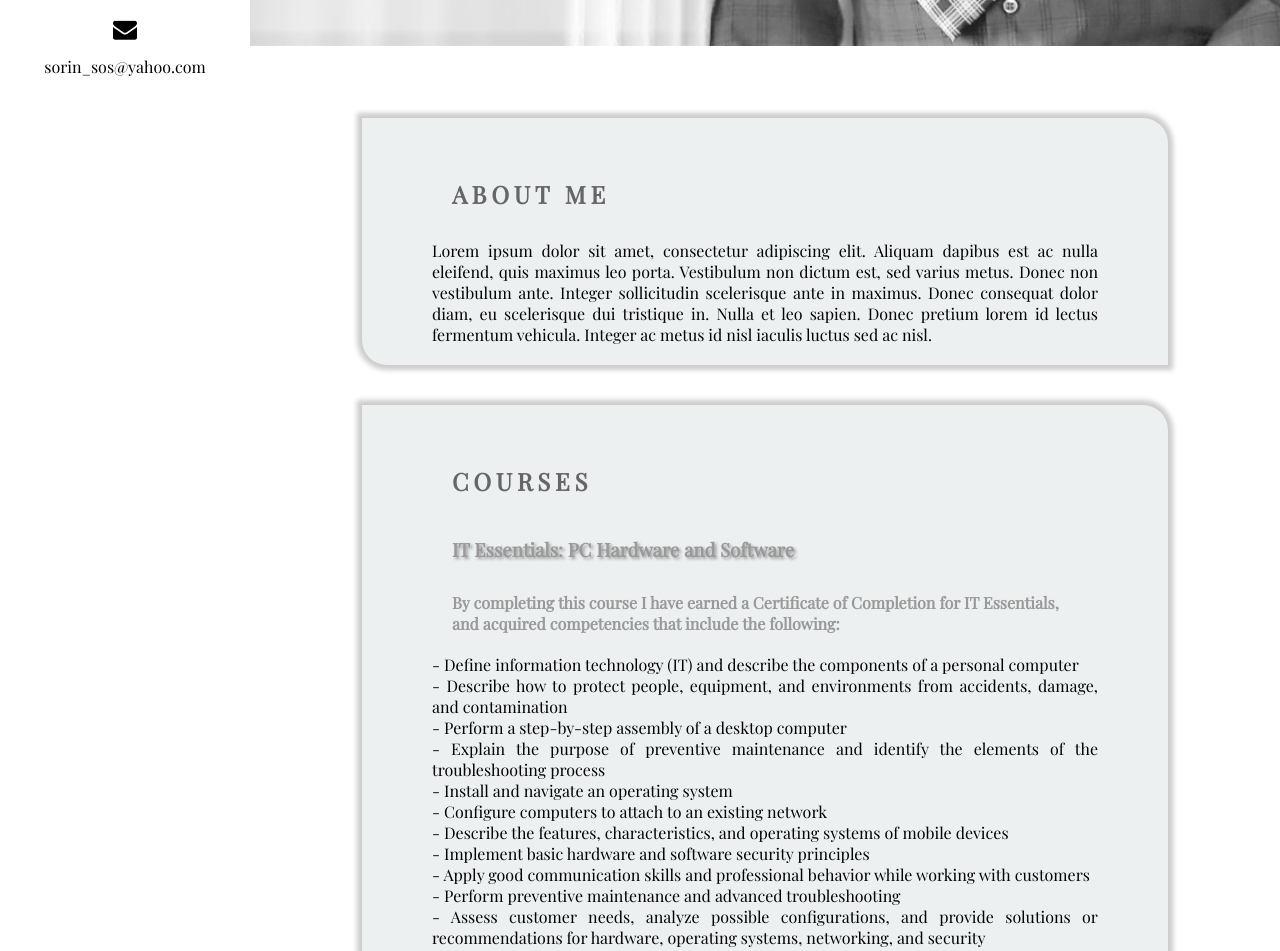
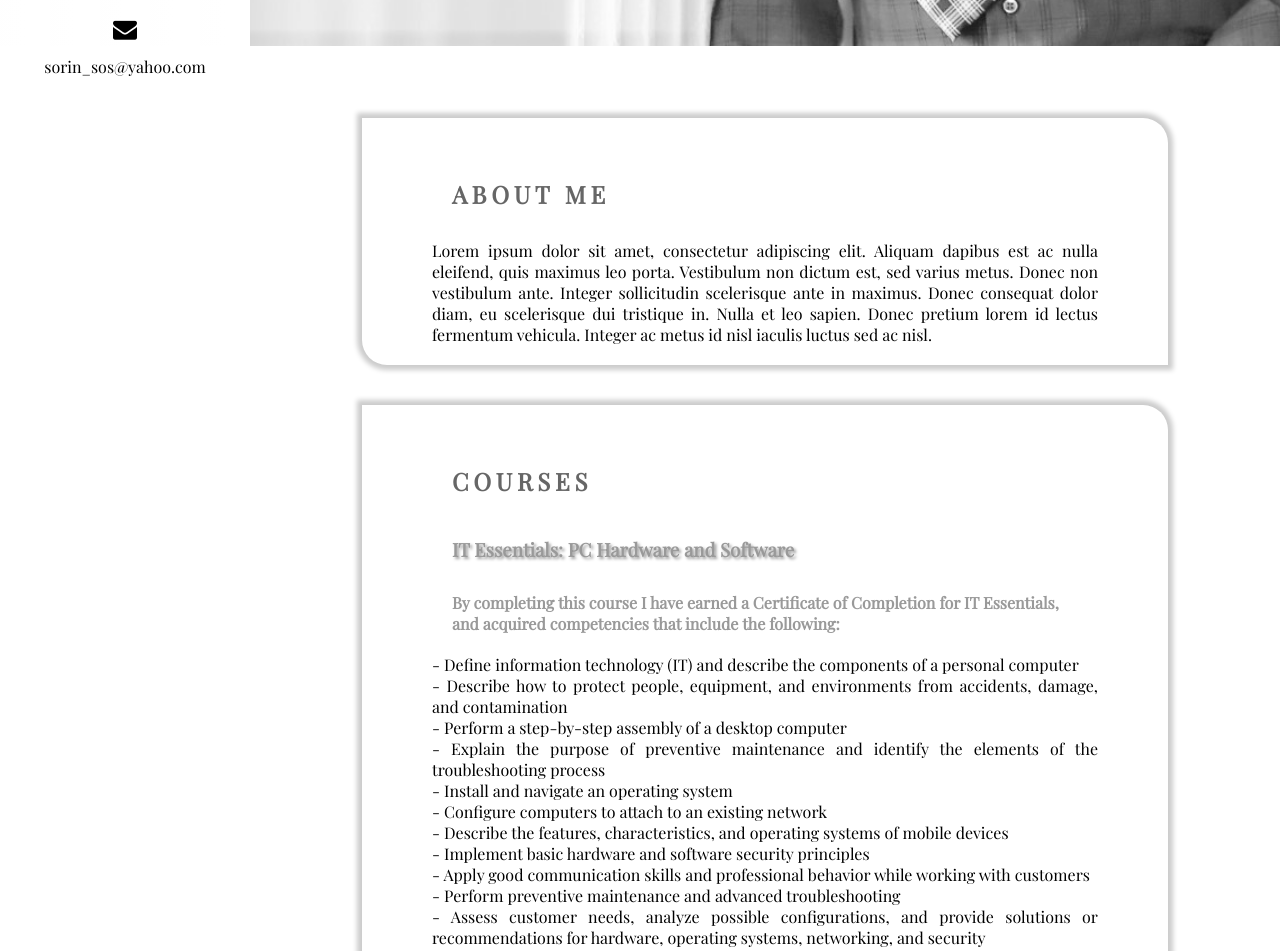
Before and after one commit to sorinNemtanu17/sorinNemtanu17.github.io, a plain HTML site: page index.html in a window 1280 px wide. Shown: the part 754-1705 px from the top of the page. Drawn offline with nearby package versions, Linux system fonts and the light colour scheme.

Commit message:
Update style.css

```diff
--- a/css/style.css
+++ b/css/style.css
@@ -231,7 +231,7 @@ section  h4 {
 }
 
 section .about, section .courses, section .workHistory {
-  background-color: rgb(236, 240, 241);
+  background-color: rgb(255, 255, 255);
 }
 section h3 span {
   color: rgb(153, 153, 153);
```
